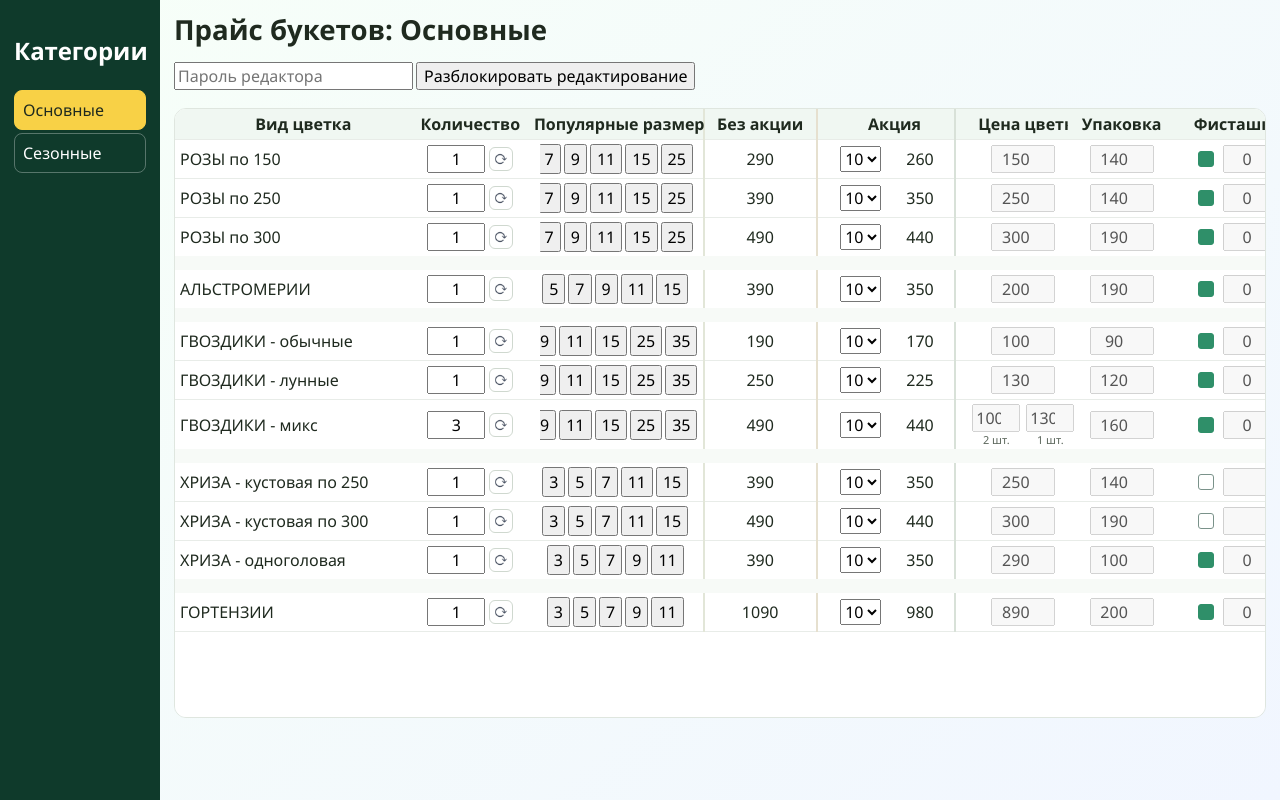
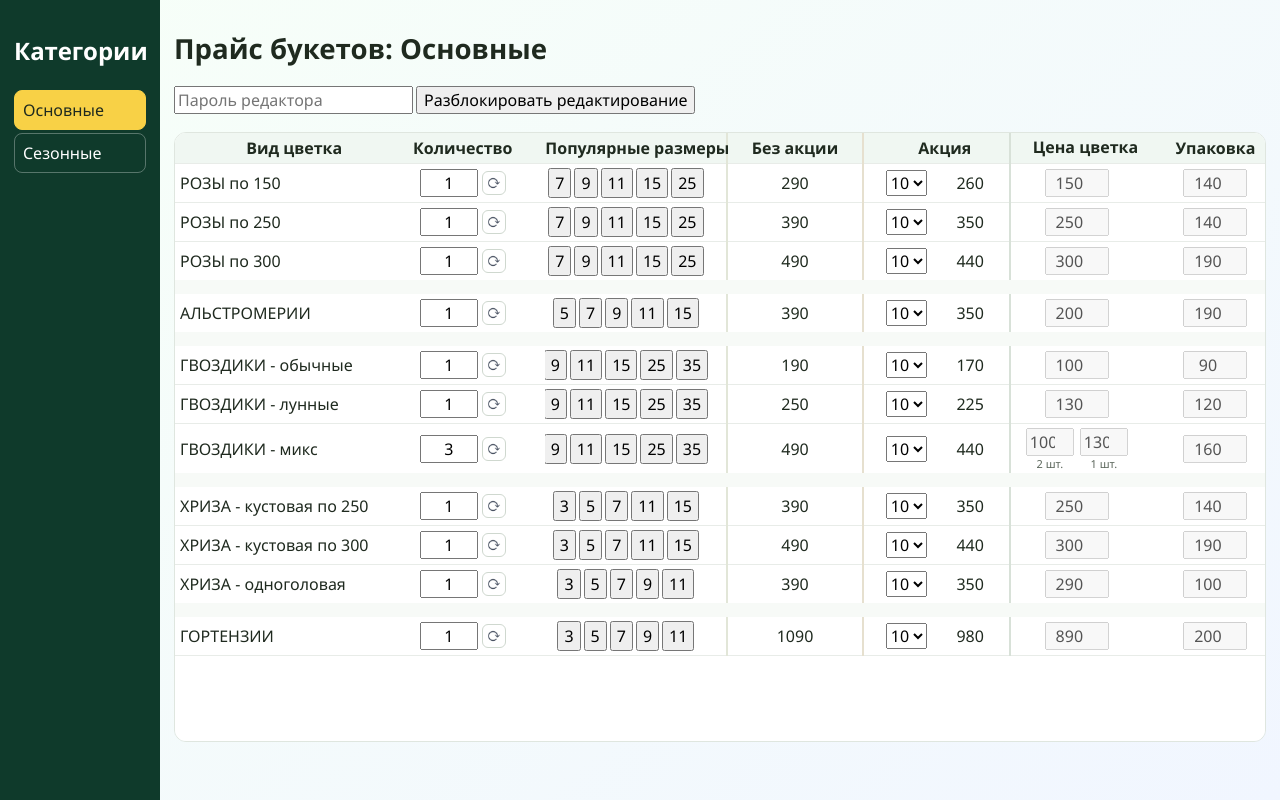
Before and after one commit to alizelect/flowers_baza, a Vue app: page / in a window 1280 px wide. Built offline with nearby package versions, Linux system fonts and the light colour scheme.

Commit message:
Adjust desktop table spacing

```diff
--- a/src/App.vue
+++ b/src/App.vue
@@ -682,14 +682,14 @@ onMounted(async () => {
       <div class="table-wrap desktop-table-wrap">
         <table class="price-table">
           <colgroup>
-            <col style="width: 20%" />
-            <col style="width: 9%" />
-            <col style="width: 13%" />
-            <col style="width: 9%" />
+            <col style="width: 19%" />
             <col style="width: 11%" />
-            <col style="width: 9%" />
-            <col style="width: 9%" />
-            <col style="width: 9%" />
+            <col style="width: 15%" />
+            <col style="width: 11%" />
+            <col style="width: 12%" />
+            <col style="width: 11%" />
+            <col style="width: 11%" />
+            <col style="width: 11%" />
             <col v-if="store.unlocked" style="width: 14%" />
           </colgroup>
           <thead>
--- a/src/style.css
+++ b/src/style.css
@@ -74,7 +74,7 @@ select {
 }
 
 .content {
-  padding: 14px;
+  padding: 28px 14px 14px;
   display: flex;
   flex-direction: column;
   min-width: 0;
@@ -130,8 +130,8 @@ select {
 }
 
 .price-table {
-  width: 1120px;
-  min-width: 980px;
+  width: 1240px;
+  min-width: 1120px;
   table-layout: fixed;
   border-collapse: collapse;
   background: #fff;
@@ -207,8 +207,8 @@ select {
 .price-table th:nth-child(3),
 .price-table td:nth-child(3) {
   position: relative;
-  padding-left: 18px;
-  padding-right: 30px;
+  padding-left: 28px;
+  padding-right: 46px;
 }
 
 .price-table th:nth-child(3) {
@@ -221,8 +221,8 @@ select {
   position: absolute;
   top: 0;
   bottom: 0;
-  left: -20px;
-  width: 20px;
+  left: -28px;
+  width: 30px;
   background: #fff;
 }
 
@@ -235,20 +235,22 @@ select {
   position: absolute;
   top: 0;
   bottom: 0;
-  left: -20px;
-  width: 24px;
+  left: -28px;
+  width: 32px;
   background: #f0f7f2;
 }
 
 .popular-sizes-title {
   position: relative;
-  left: -6px;
+  left: 2px;
+  padding-right: 12px;
   display: inline-block;
 }
 
 .price-table th:nth-child(7),
 .price-table td:nth-child(7) {
-  padding-right: 12px;
+  padding-left: 22px;
+  padding-right: 16px;
 }
 
 .price-table th:nth-child(8),
@@ -260,15 +262,15 @@ select {
 .price-table th:nth-child(6),
 .price-table td:nth-child(6) {
   padding-left: 22px;
-  padding-right: 0;
-  min-width: 90px;
+  padding-right: 24px;
+  min-width: 124px;
 }
 
 .price-table th:nth-child(6) {
   white-space: nowrap;
   line-height: 1.1;
-  min-width: 108px;
-  padding-right: 8px;
+  min-width: 124px;
+  padding-right: 16px;
 }
 
 
@@ -1085,6 +1087,7 @@ select {
 }
 .content > .toolbar {
   margin-bottom: 18px;
+  min-height: 40px;
 }
 
 .content > .status-row {
```
